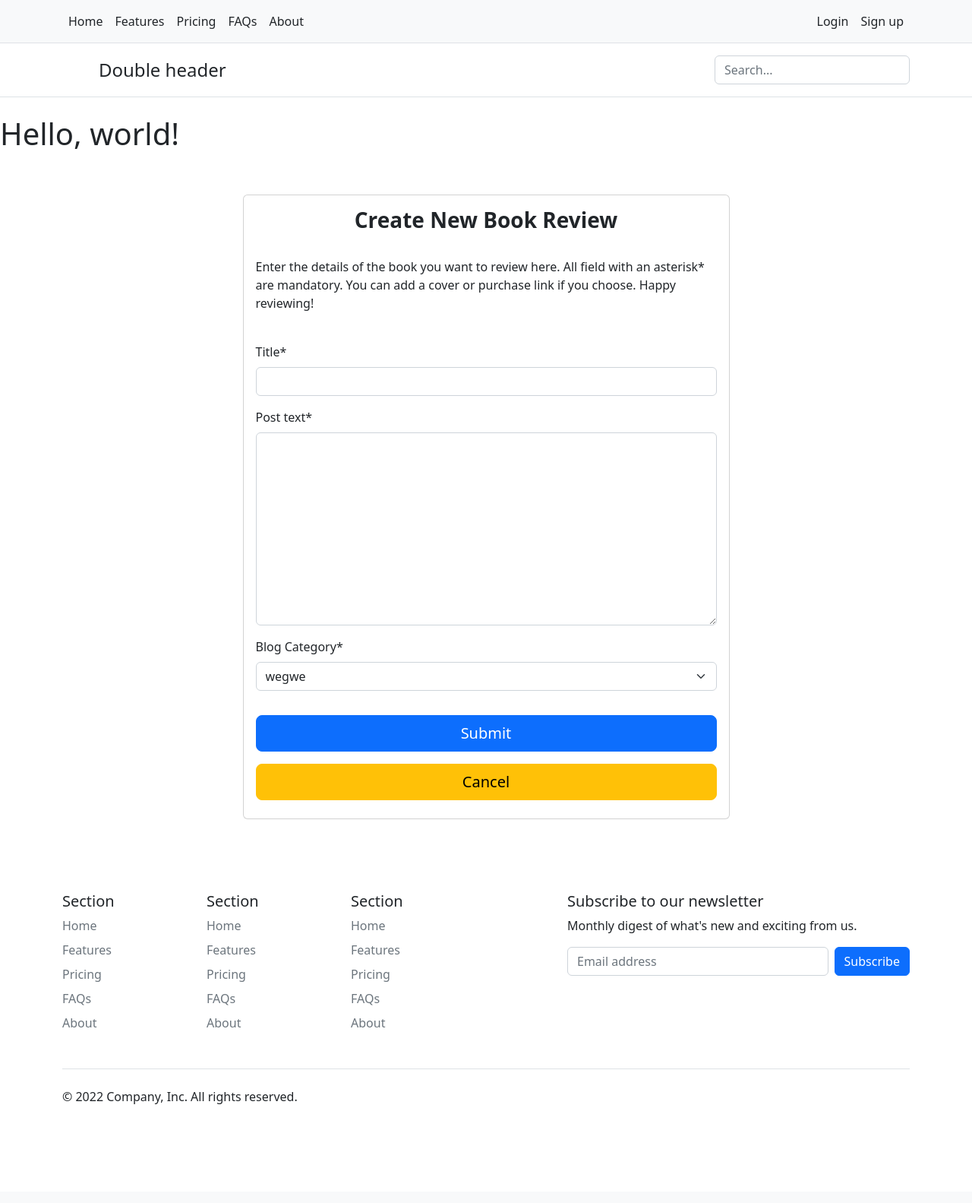
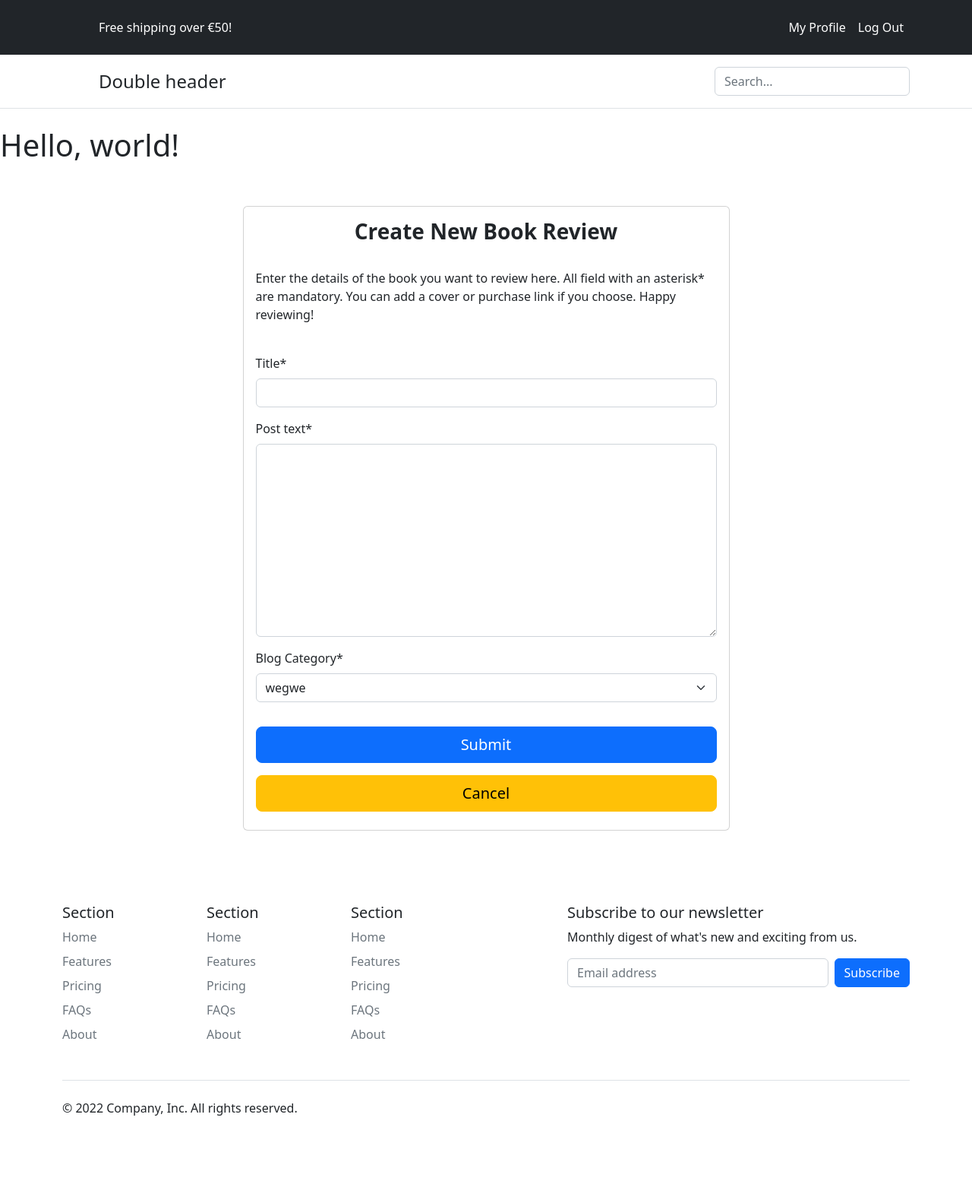
Before and after one commit to neil314159/portfolio-project-5, a Django app: page /blog/add/ in a window 1280 px wide. Shown: the whole page at 76% size. Before the commit the page ends 1453 px from the top, so only its background shows below. Run offline with Django 3.2, Linux system fonts and the light colour scheme; a user stored in the database is signed in; data comes from the database, SQL or seed files in the repository; some libraries are stand-ins or nearby versions.

Commit message:
Add new header links to base template

```diff
--- a/templates/includes/navbar.html
+++ b/templates/includes/navbar.html
@@ -1,18 +1,39 @@
-<nav class="py-2 bg-light border-bottom">
-    <div class="container d-flex flex-wrap">
-      <ul class="nav me-auto">
-        <li class="nav-item"><a href="#" class="nav-link link-dark px-2 active" aria-current="page">Home</a></li>
-        <li class="nav-item"><a href="#" class="nav-link link-dark px-2">Features</a></li>
-        <li class="nav-item"><a href="#" class="nav-link link-dark px-2">Pricing</a></li>
-        <li class="nav-item"><a href="#" class="nav-link link-dark px-2">FAQs</a></li>
-        <li class="nav-item"><a href="#" class="nav-link link-dark px-2">About</a></li>
+<header class="p-3 text-bg-dark">
+  <div class="container">
+    <div class="d-flex flex-wrap align-items-center justify-content-center justify-content-lg-start">
+      <a href="/" class="d-flex align-items-center mb-2 mb-lg-0 text-white text-decoration-none">
+        <svg class="bi me-2" width="40" height="32" role="img" aria-label="Bootstrap"><use xlink:href="#bootstrap"/></svg>
+      </a>
+
+      <ul class="nav col-12 col-lg-auto me-lg-auto mb-2 justify-content-center mb-md-0">
+        Free shipping over €50!
       </ul>
-      <ul class="nav">
-        <li class="nav-item"><a href="#" class="nav-link link-dark px-2">Login</a></li>
-        <li class="nav-item"><a href="#" class="nav-link link-dark px-2">Sign up</a></li>
-      </ul>
+
+
+
+      <div class="text-end">
+        <ul class="nav col-12 col-lg-auto me-lg-auto mb-2 justify-content-center mb-md-0">
+        {% if user.is_authenticated %}
+        <li><a href="{% url 'profile' %}" class="nav-link px-2 text-white">My Profile</a></li>
+
+        <li><a href="{% url 'account_logout' %}" class="nav-link px-2 text-white">Log Out</a></li>
+
+
+          {% else %}
+
+          <li><a href="{% url 'account_login' %}" class="nav-link px-2 text-white">Log In</a></li>
+            <li><a href="{% url 'account_signup' %}" class="nav-link px-2 text-white">Register</a></li>
+
+
+
+
+
+          {% endif %}
+        </ul>
+      </div>
     </div>
-  </nav>
+  </div>
+</header>
   <header class="py-3 mb-4 border-bottom">
     <div class="container d-flex flex-wrap justify-content-center">
       <a href="/" class="d-flex align-items-center mb-3 mb-lg-0 me-lg-auto text-dark text-decoration-none">
```
